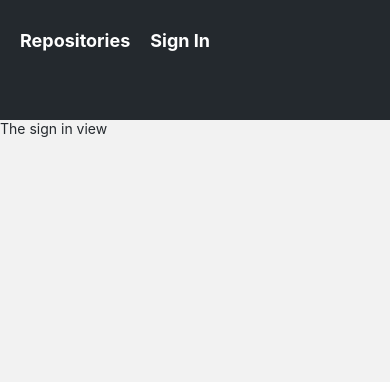
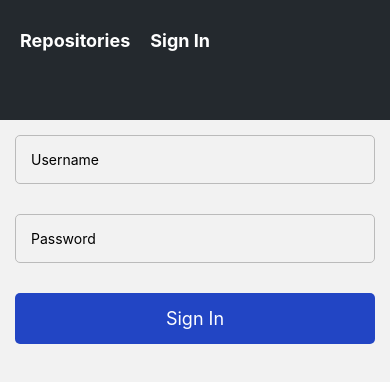
Before and after one commit to fedpre/full-stack-react-native, a React Native app in the folder rate-repository-app/: screen /SignIn in a window 390 px wide. Shown: the top 382 px of the page. Built offline with nearby package versions, Linux system fonts and the light colour scheme.

Commit message:
Completed exercise 10.8

```diff
--- a/rate-repository-app/src/components/AppBar.jsx
+++ b/rate-repository-app/src/components/AppBar.jsx
@@ -4,7 +4,6 @@ import Constants from 'expo-constants';
 import theme from '../theme';
 import AppBarTab from './AppBarTab';
 import { ScrollView } from 'react-native-gesture-handler';
-
 
 
 const styles = StyleSheet.create({
--- /dev/null
+++ b/rate-repository-app/src/components/FormikTextInput.jsx
@@ -0,0 +1,31 @@
+import { StyleSheet } from 'react-native';
+import { useField } from 'formik';
+
+import TextInput from './TextInput';
+import Text from './Text';
+
+const styles = StyleSheet.create({
+  errorText: {
+    marginTop: 5,
+  },
+});
+
+const FormikTextInput = ({ name, ...props}) => {
+  const [field, meta, helpers] = useField(name)
+  const showError = meta.touched && meta.error
+
+  return (
+    <>
+      <TextInput
+        onChangeText={value => helpers.setValue(value)}
+        onBlur={() => helpers.setTouched(true)}
+        value={field.value}
+        error={showError}
+        {...props}
+      />
+      {showError && <Text style={styles.errorText}>{meta.error}</Text>}
+    </>
+  );
+};
+
+export default FormikTextInput
--- a/rate-repository-app/src/components/SignIn.jsx
+++ b/rate-repository-app/src/components/SignIn.jsx
@@ -1,7 +1,49 @@
 import Text from './Text';
+import { Formik, useField } from 'formik'
+import { View, StyleSheet, Pressable } from 'react-native'
+import FormikTextInput from './FormikTextInput';
+
 
 const SignIn = () => {
-  return <Text>The sign in view</Text>;
+
+  const styles = StyleSheet.create({
+    btn: {
+      backgroundColor: '#2245C4',
+      padding: 15,
+      margin: 15,
+      borderRadius: 5,
+    },
+    btnText: {
+      color: '#fff',
+      textAlign: 'center',
+      fontSize: 18,
+    }
+  })
+
+  const onSubmit = (values) => {
+    console.log(values);
+  }
+
+  const initialValues = {
+    username: '',
+    password: ''
+  }
+
+  return (
+    <View>
+      <Formik initialValues={initialValues} onSubmit={onSubmit}>
+        {({ handleSubmit }) => (
+          <View>
+            <FormikTextInput name='username' placeholder='Username'/>
+            <FormikTextInput name='password' placeholder='Password' secureTextEntry={true}/>
+            <Pressable onPress={handleSubmit} style={styles.btn}>
+              <Text style={styles.btnText}>Sign In</Text>
+            </Pressable>
+          </View>
+        )}
+      </Formik>
+    </View>
+  )
 };
 
 export default SignIn;
--- /dev/null
+++ b/rate-repository-app/src/components/TextInput.jsx
@@ -0,0 +1,19 @@
+import { TextInput as NativeTextInput, StyleSheet } from 'react-native';
+
+const styles = StyleSheet.create({
+  input: {
+    padding: 15,
+    margin: 15,
+    borderWidth: 1,
+    borderColor: '#bbb',
+    borderRadius: 5,
+  }
+});
+
+const TextInput = ({ style, error, ...props }) => {
+  const textInputStyle = [style]
+
+  return <NativeTextInput style={styles.input} {...props} />
+};
+
+export default TextInput;
```
Also changed, not shown: rate-repository-app/package.json (+4 -3 lines), 1 other file (tests, documents, lock files or other folders).
